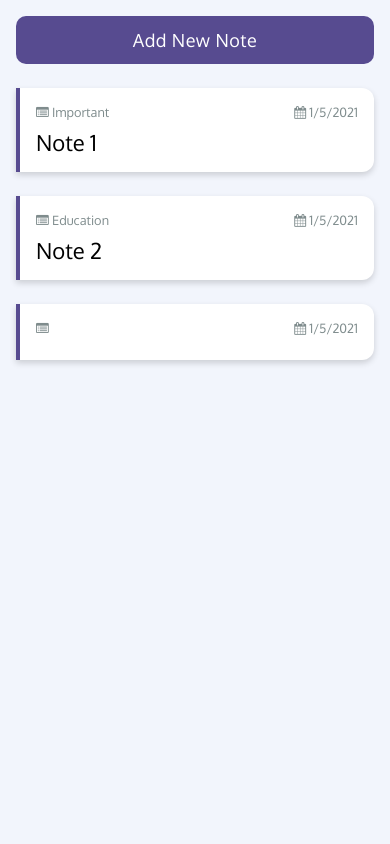
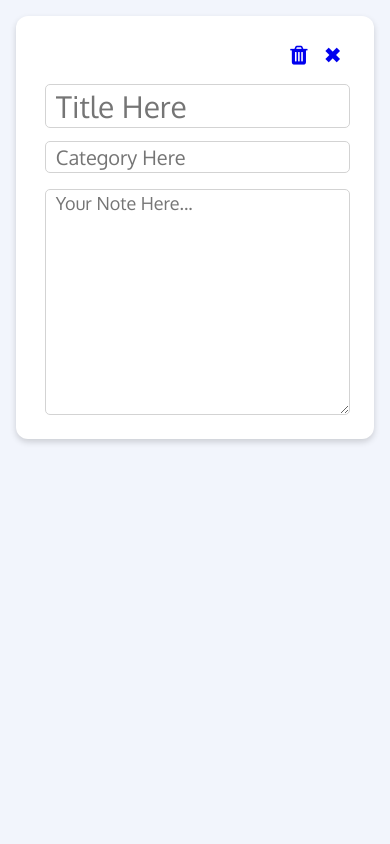
Before and after one commit to zainzahid/react-notebook-app, a React (Create React App) app: page / in a window 390 px wide. Both pictures are taken after a click on the button "Add New Note". Shown: the top 844 px of the page. Built offline with nearby package versions, Linux system fonts and the light colour scheme.

Commit message:
Mobile Optimization

```diff
--- a/scss/_mobile.scss
+++ b/scss/_mobile.scss
@@ -7,4 +7,7 @@
      .div-hide {
          display: none;
      }
+     .div-show {
+         display: block;
+     }
  }
--- a/scss/main.scss
+++ b/scss/main.scss
@@ -121,6 +121,9 @@ input, textarea, button, a {
                     color: $dark-grey;
                 }
             }
+            &:hover {
+                cursor: pointer;
+            }
         }
     }
 
@@ -130,7 +133,7 @@ input, textarea, button, a {
         box-shadow: 0 3px 6px 0 rgba(0, 0, 0, 0.16);
         background: white;
         margin: 1rem 1rem;
-        padding: 0.5rem 1.5rem;
+        padding: 0.5rem 1.5rem 1.5rem 1.8rem ;
         display: flex;
         flex-direction: column;
         &-btn {
@@ -141,6 +144,9 @@ input, textarea, button, a {
                 &:hover {
                     cursor: pointer;
                 }
+            }
+            &-edit {
+                margin-top: 2px;
             }
         }
         &-title {
--- a/src/components/App.js
+++ b/src/components/App.js
@@ -22,7 +22,8 @@ function App() {
     closeNoteEdit,
     handleNoteChange,
     addNewNote,
-    deleteNote
+    deleteNote,
+    isNoteActive
   }
 
   function handleNoteActive(id) {
@@ -72,16 +73,20 @@ function App() {
     setNoteList(noteList.filter(note => note.id !== id));
   }
 
+  function isNoteActive() {
+    return activeNote === undefined ? false: true;
+  }
+
   return (
     <NotesContext.Provider value={notesContextValue}>
       <div className="sections-container">
         <NoteList notes={noteList} />
 
         {
-          activeNote && !editMode && <NoteDetail note={activeNote}  />
+          isNoteActive() && !editMode && <NoteDetail note={activeNote}  />
         }
         {
-          activeNote && editMode && <NoteEdit note={activeNote}  />
+          isNoteActive() && editMode && <NoteEdit note={activeNote}  />
         }
       </div>
 
@@ -100,7 +105,7 @@ const exampleNoteList = [{
   id: 2,
   title: 'Note 2',
   category: 'Education',
-  content: 'This is very education note.',
+  content: 'This is a very educational note.',
   date: new Date().toLocaleDateString()
 }];
 
--- a/src/components/Note.js
+++ b/src/components/Note.js
@@ -8,14 +8,14 @@ function Note({note}) {
         <div className="note-card bg-white" onClick={() => {handleNoteActive(note.id)}}>
             <div className="note-info">
                 <p className="note-info-item">
-                    <i className="fa fa-list-alt" aria-hidden="true"></i> {note.category}
+                    <i className="fa fa-list-alt" aria-hidden="true"></i> {note.category !=="" ? note.category: "No Category"}
                     </p>
                 <p className="note-info-item">
                     <i className="fa fa-calendar" aria-hidden="true"></i> {note.date}
                 </p>
             </div>
 
-            <p>{note.title}</p>
+            <p>{note.title !== "" ? note.title: "New Note"}</p>
         </div>
     )
 }
--- a/src/components/NoteEdit.js
+++ b/src/components/NoteEdit.js
@@ -30,9 +30,25 @@ function NoteEdit({note}) {
                 <a href="!#" className="detail-section-btn-delete" onClick={ () => _deleteNote(note.id) }><i className="fa fa-trash"></i></a><br/>
                 <a href="!#" className="detail-section-btn-close" onClick={ () => closeEditing() }>&#10006;</a>
             </div>
-            <input className="detail-section-title" type="text" value={note.title} onChange={e => handleChange({title: e.target.value})}></input>
-            <input className="detail-section-cat" type="text" value={note.category} onChange={e => handleChange({category: e.target.value})}></input>
-            <textarea className="detail-section-content" value={note.content} onChange={e => handleChange({content: e.target.value})} rows="10"></textarea>
+            <input
+                className="detail-section-title"
+                placeholder="Title Here"
+                type="text" value={note.title}
+                onChange={e => handleChange({title: e.target.value})}>
+            </input>
+            <input
+                className="detail-section-cat"
+                placeholder="Category Here"
+                type="text" value={note.category}
+                onChange={e => handleChange({category: e.target.value})}>
+            </input>
+            <textarea
+                className="detail-section-content"
+                placeholder="Your Note Here..."
+                value={note.content}
+                onChange={e => handleChange({content: e.target.value})}
+                rows="10">
+            </textarea>
         </div>
     )
 }
--- a/src/components/NoteList.js
+++ b/src/components/NoteList.js
@@ -3,10 +3,12 @@ import Note from './Note';
 import { NotesContext } from './App';
 
 function NoteList({ notes }) {
-    const { addNewNote } = useContext(NotesContext);
+    const { addNewNote, isNoteActive } = useContext(NotesContext);
+
+    const classes = ["list-section", "p-1", isNoteActive() ? "div-hide" : "div-show"].join(" ");
 
     return (
-        <div className="list-section p-1">
+        <div className={classes}>
             <button className="btn-add" onClick={() => addNewNote()}>Add New Note</button>
             {
                 notes.map(( note,i) =>
--- a/src/css/App.css
+++ b/src/css/App.css
@@ -106,12 +106,15 @@ input, textarea, button, a {
   font-size: 0.8rem;
   color: #7f8c8d;
 }
+.sections-container .list-section .note-card:hover {
+  cursor: pointer;
+}
 .sections-container .detail-section {
   border-radius: 12px;
   box-shadow: 0 3px 6px 0 rgba(0, 0, 0, 0.16);
   background: white;
   margin: 1rem 1rem;
-  padding: 0.5rem 1.5rem;
+  padding: 0.5rem 1.5rem 1.5rem 1.8rem;
   display: flex;
   flex-direction: column;
 }
@@ -124,6 +127,9 @@ input, textarea, button, a {
 }
 .sections-container .detail-section-btn-close:hover, .sections-container .detail-section-btn-save:hover, .sections-container .detail-section-btn-delete:hover {
   cursor: pointer;
+}
+.sections-container .detail-section-btn-edit {
+  margin-top: 2px;
 }
 .sections-container .detail-section-title {
   color: #574b90;
@@ -160,6 +166,10 @@ input, textarea, button, a {
   .div-hide {
     display: none;
   }
+
+  .div-show {
+    display: block;
+  }
 }
 
 /*# sourceMappingURL=App.css.map */
```
Also changed, not shown: public/manifest.json, 2 other files (tests, documents, lock files or other folders).
